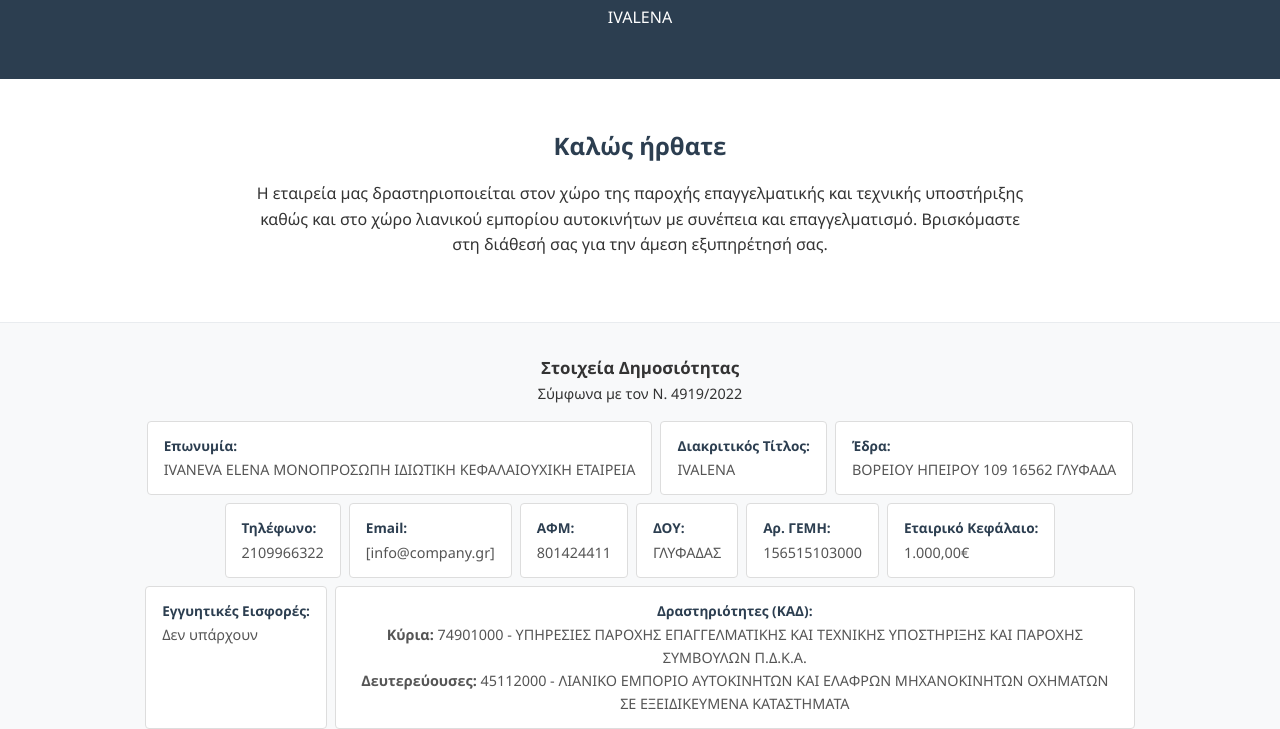
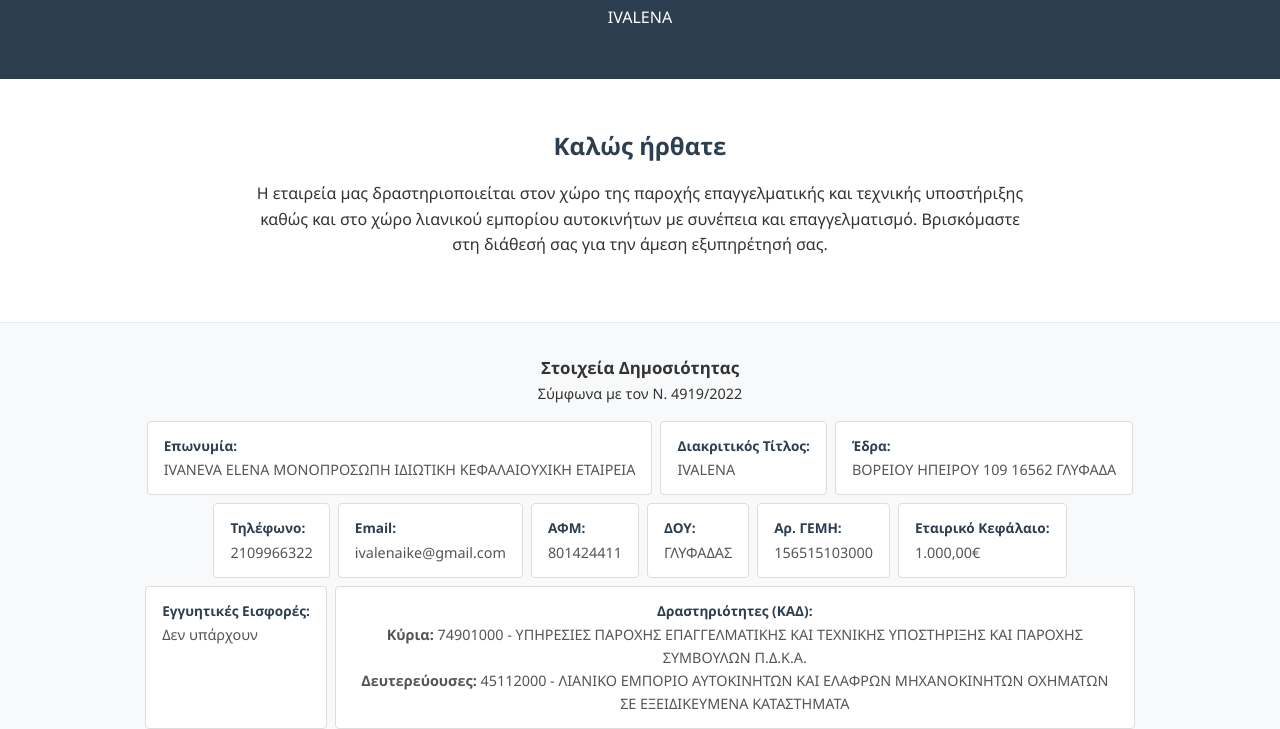
Before and after one commit to panos1924T/ivalena-mon-ike, a plain HTML site: page index.html in a window 1280 px wide. Shown: the part 86-815 px from the top of the page. Drawn offline with Linux system fonts and the light colour scheme.

Commit message:
Update index.html "fix: add email"

```diff
--- a/index.html
+++ b/index.html
@@ -72,7 +72,7 @@
                 </li>
                 <li>
                     <span class="legal-label">Email:</span>
-                    <span class="legal-value">[info@company.gr]</span>
+                    <span class="legal-value">ivalenaike@gmail.com</span>
                 </li>
 
                 <li>
```
